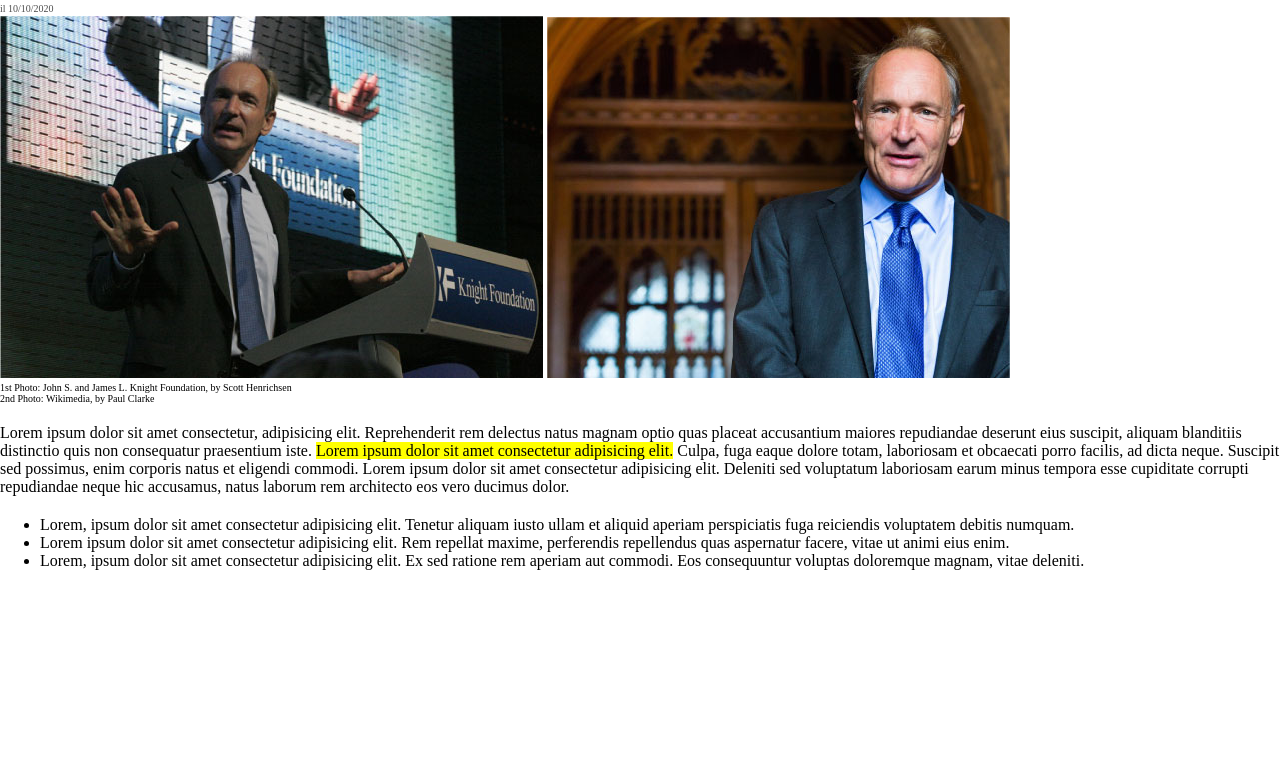
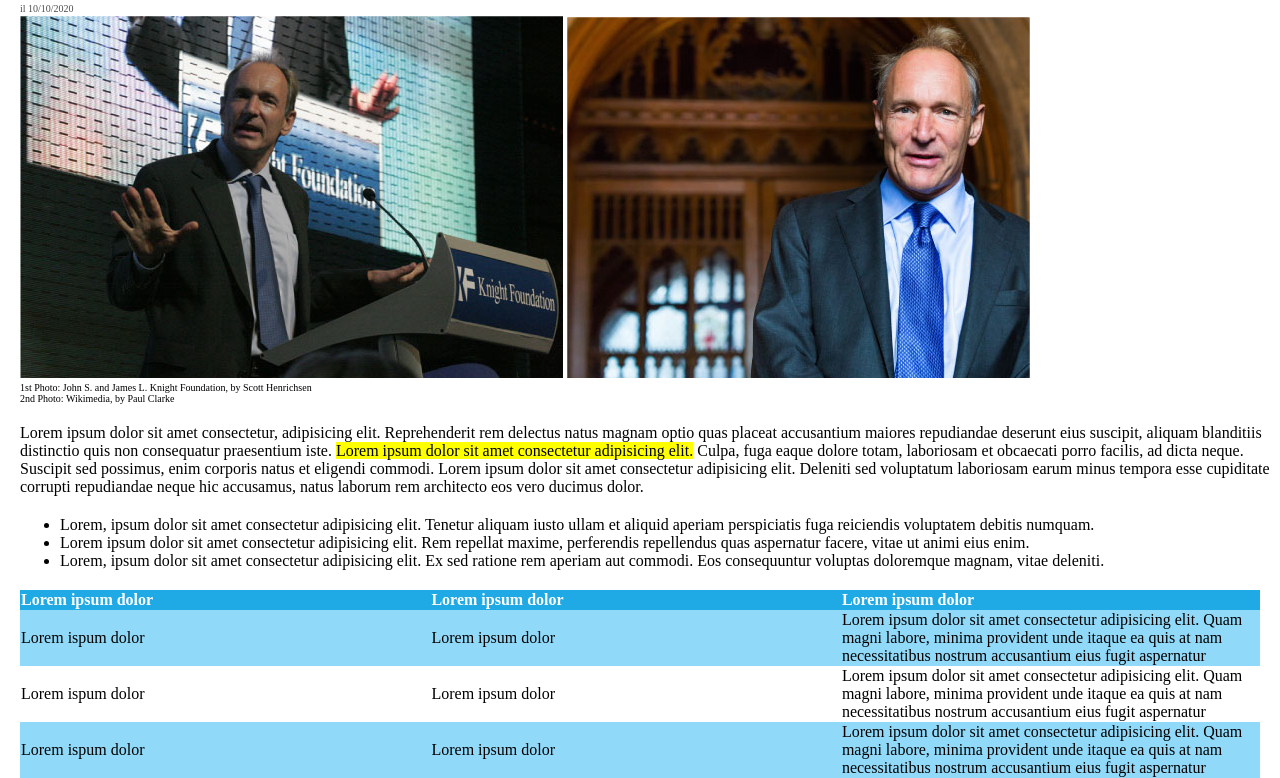
Before and after one commit to IvanoPisaniello/html-css-booleaner, a plain HTML site: page index.html in a window 1280 px wide. Shown: the part 152-930 px from the top of the page. Before the commit the page ends 800 px from the top, so only its background shows below. Drawn offline with Linux system fonts and the light colour scheme.

Commit message:
added table

```diff
--- a/css/style.css
+++ b/css/style.css
@@ -1,5 +1,10 @@
 * {
     margin: 0;
+}
+
+main,
+footer {
+    margin-left: 20px;
 }
 
 .d-block {
@@ -29,6 +34,7 @@
 .logo {
     height: 40px;
     margin-top: 35px;
+    margin-left: 20px;
 
 }
 
@@ -43,3 +49,26 @@ figcaption {
 .paragraph>p {
     margin: 20px 0;
 }
+
+table {
+    margin-top: 20px;
+    border-collapse: collapse;
+    margin-right: 20px;
+
+}
+
+th,
+td {
+    text-align: left;
+    width: 500px;
+}
+
+th {
+    background-color: #1FA9E5;
+    color: white;
+}
+
+.first-row,
+.third-row {
+    background-color: #91d9f8;
+}
--- a/index.html
+++ b/index.html
@@ -51,6 +51,39 @@
             </ul>
         </div>
 
+        <!-- table -->
+        <div>
+            <table>
+                <thead>
+                    <tr>
+                        <th>Lorem ipsum dolor</th>
+                        <th>Lorem ipsum dolor</th>
+                        <th>Lorem ipsum dolor</th>
+                    </tr>
+                </thead>
+                <tbody>
+                    <tr class="first-row">
+                        <td>Lorem ispum dolor</td>
+                        <td>Lorem ipsum dolor</td>
+                        <td>Lorem ipsum dolor sit amet consectetur adipisicing elit. Quam magni labore, minima provident
+                            unde itaque ea quis at nam necessitatibus nostrum accusantium eius fugit aspernatur </td>
+                    </tr>
+                    <tr>
+                        <td>Lorem ispum dolor</td>
+                        <td>Lorem ipsum dolor</td>
+                        <td>Lorem ipsum dolor sit amet consectetur adipisicing elit. Quam magni labore, minima provident
+                            unde itaque ea quis at nam necessitatibus nostrum accusantium eius fugit aspernatur </td>
+                    </tr>
+                    <tr class="third-row">
+                        <td>Lorem ispum dolor</td>
+                        <td>Lorem ipsum dolor</td>
+                        <td>Lorem ipsum dolor sit amet consectetur adipisicing elit. Quam magni labore, minima provident
+                            unde itaque ea quis at nam necessitatibus nostrum accusantium eius fugit aspernatur </td>
+                    </tr>
+                </tbody>
+            </table>
+        </div>
+
     </main>
     <footer></footer>
 
```
